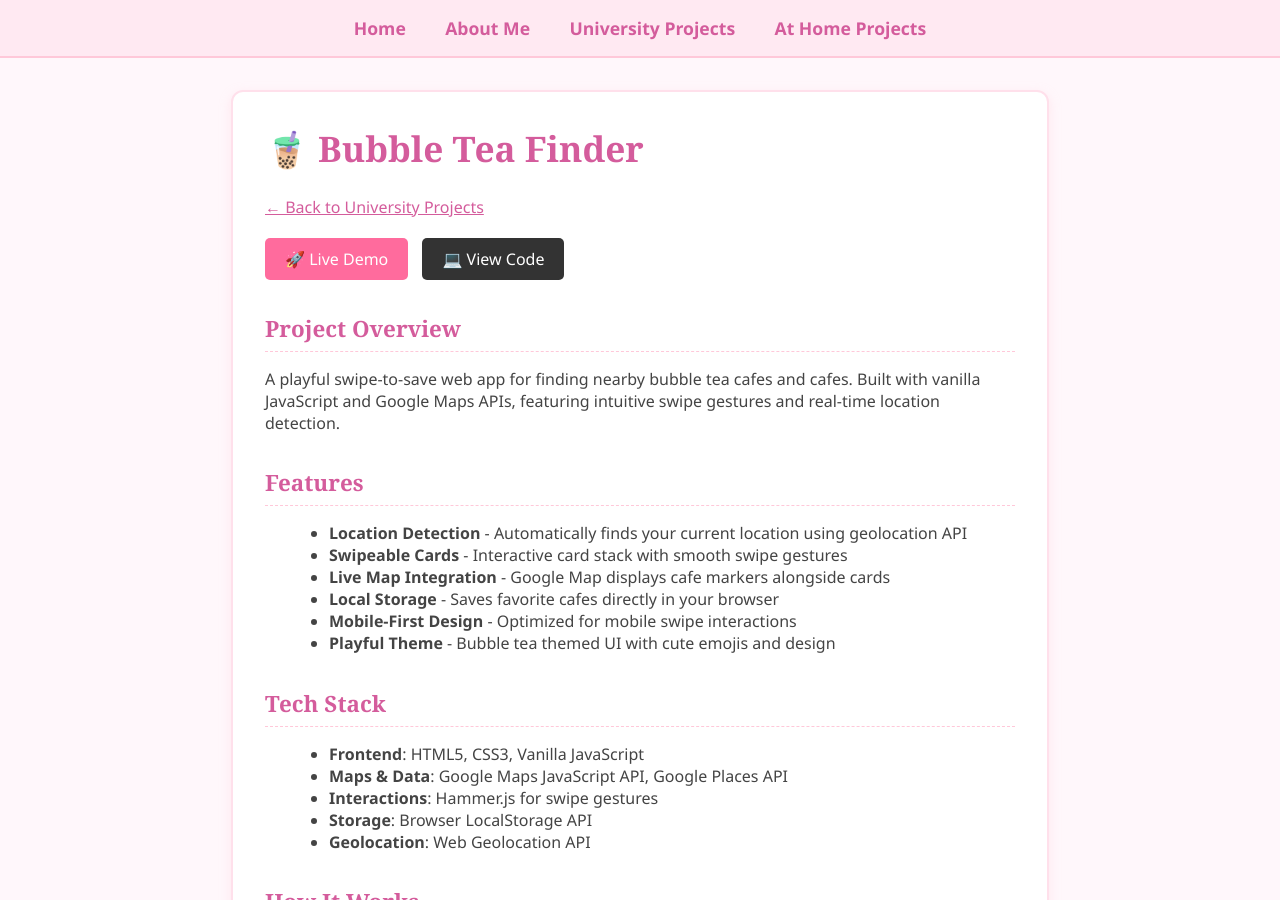
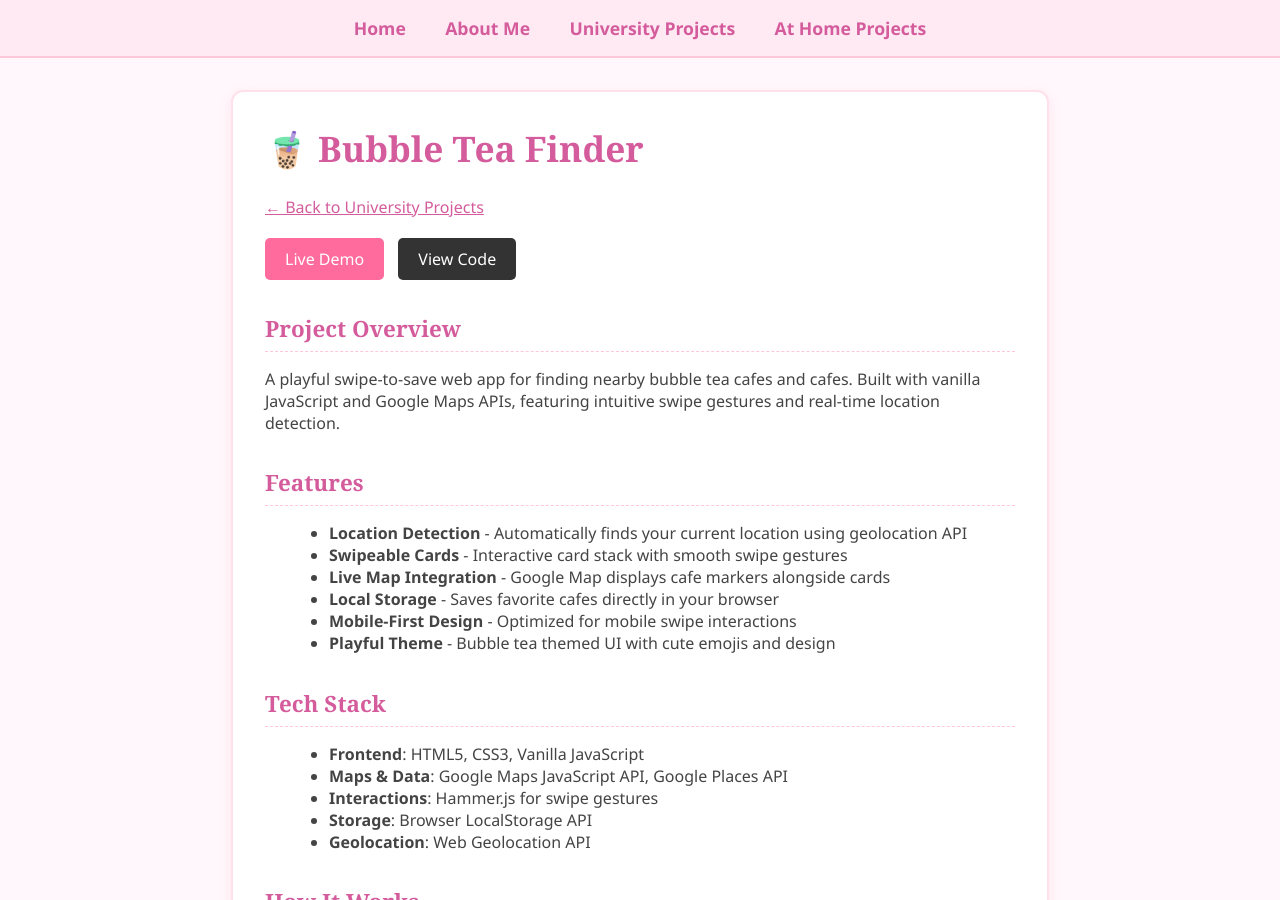
Before and after one commit to AnnabelleJohnstone/AJengineering-projects, a Jekyll site: the page built from _projects/bubble-tea-finder.md, in a window 1280 px wide and 900 px high. Built offline with Jekyll 4.4.1, drawn with Linux system fonts in a browser that asks for light colours.

Commit message:
Update links in bubble-tea-finder.md

```diff
--- a/_projects/bubble-tea-finder.md
+++ b/_projects/bubble-tea-finder.md
@@ -9,8 +9,8 @@ title: Bubble Tea Finder
 
 
 <div style="margin: 20px 0;">
-  <a href="https://annabellejohnstone.github.io/BubbleTeaCafeFinder" target="_blank" style="display: inline-block; padding: 10px 20px; background: #ff6b9d; color: white; text-decoration: none; border-radius: 5px; margin-right: 10px;">🚀 Live Demo</a>
-  <a href="https://github.com/AnnabelleJohnstone/BubbleTeaCafeFinder" target="_blank" style="display: inline-block; padding: 10px 20px; background: #333; color: white; text-decoration: none; border-radius: 5px;">💻 View Code</a>
+  <a href="https://annabellejohnstone.github.io/BubbleTeaCafeFinder" target="_blank" style="display: inline-block; padding: 10px 20px; background: #ff6b9d; color: white; text-decoration: none; border-radius: 5px; margin-right: 10px;"> Live Demo</a>
+  <a href="https://github.com/AnnabelleJohnstone/BubbleTeaCafeFinder" target="_blank" style="display: inline-block; padding: 10px 20px; background: #333; color: white; text-decoration: none; border-radius: 5px;"> View Code</a>
 </div>
 
 ## Project Overview
```
